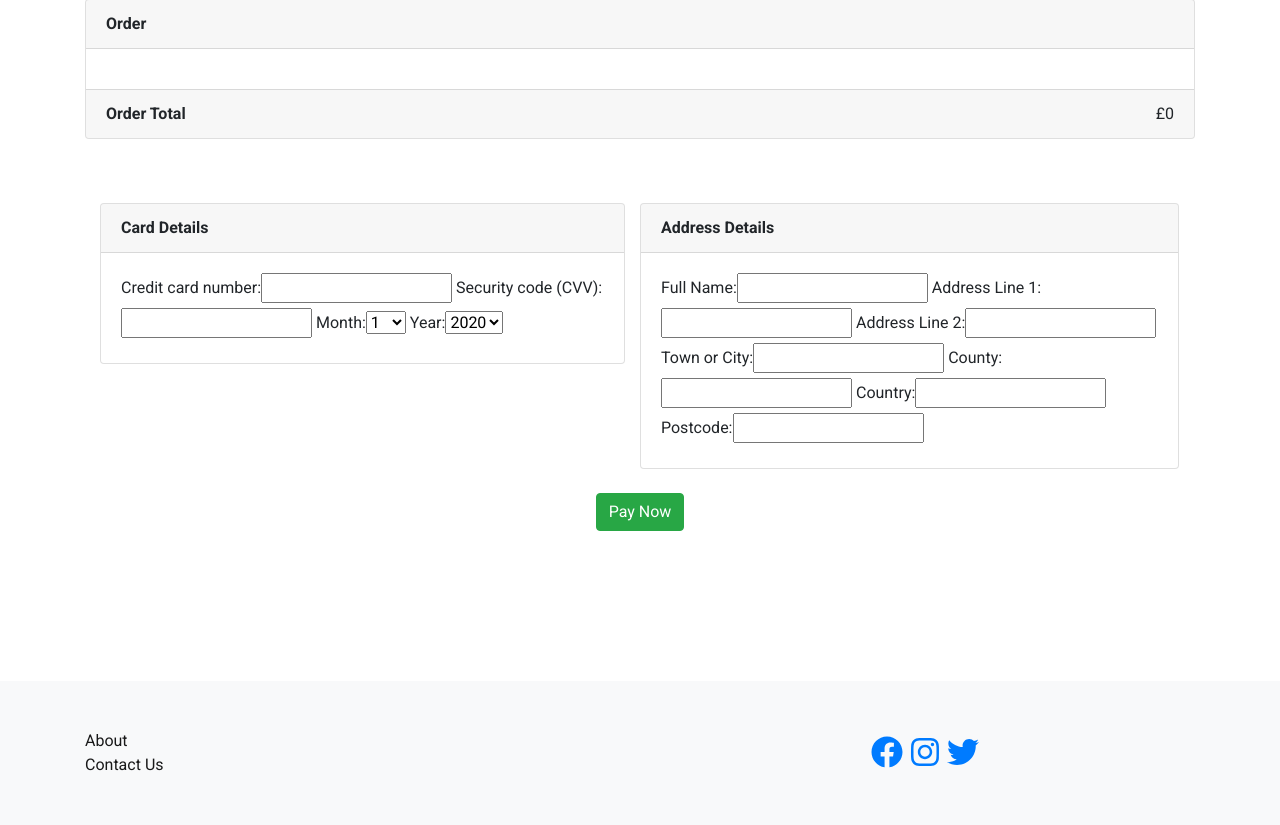
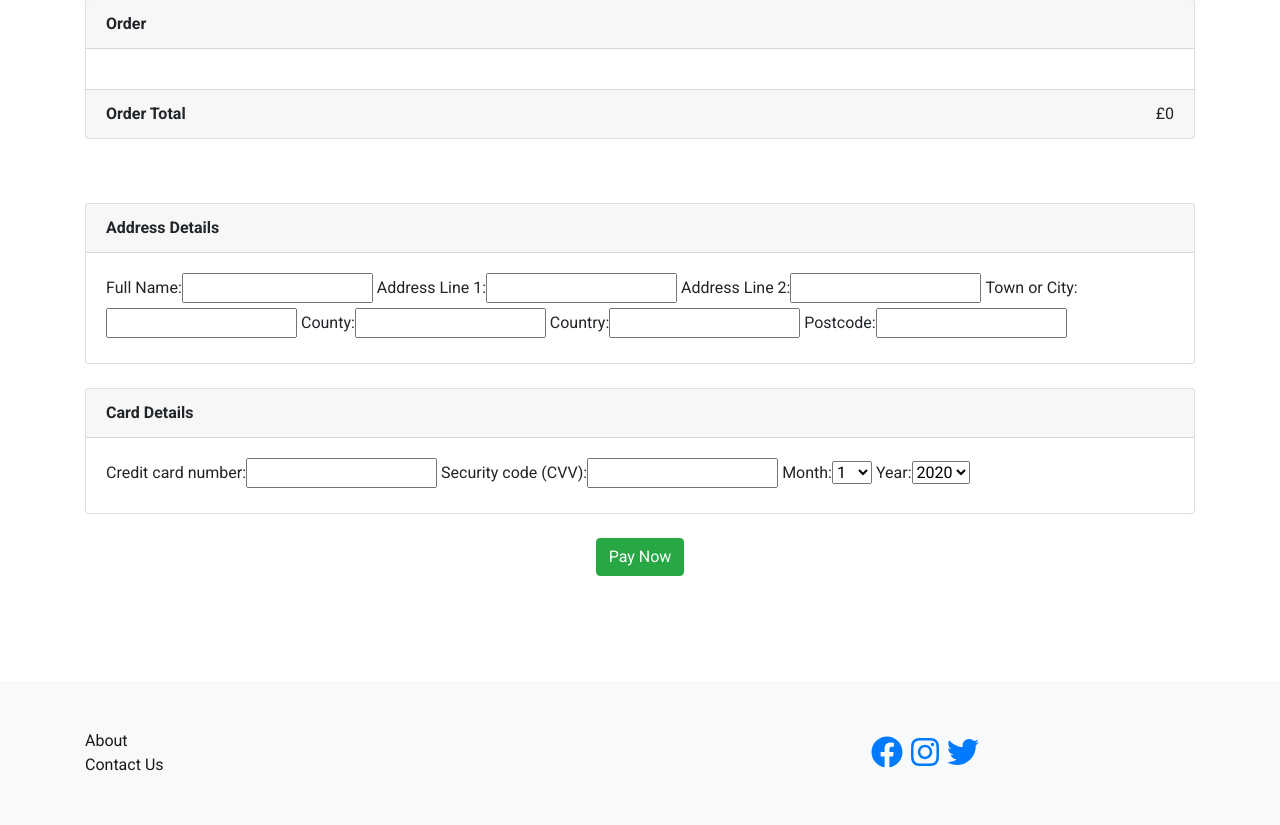
Before and after one commit to alexmortali/grapple, a Django app: page /checkout/payment/ in a window 1280 px wide. Shown: the part 223-1048 px from the top of the page. Run offline with Django 3.2, Linux system fonts and the light colour scheme; the visitor is signed in with stand-in values (Sample User, id 1); data that the repository does not hold is empty; some libraries are stand-ins or nearby versions.

Commit message:
Rearranged payment page to fix float left bug

```diff
--- a/checkout/templates/payment.html
+++ b/checkout/templates/payment.html
@@ -42,24 +42,24 @@
 
     <div class="row d-inline">
         <form role="form" method="post" id="payment-form" action="{% url 'checkout:payment' %}">
-            <div id="credit-card-errors" style="display:none">
+            <div id="credit-card-errors" style="display:block">
                 <div class="alert-message block-message error" id="stripe-error-message"></div>
             </div>
 
-            <div class="col-12 col-md-6 mt-4 float-left d-inline">
+            <div class="col-12 col-md-6 mt-4 d-inline pay-form">
                 <div class="card">
-                    <div class="card-header font-weight-bold">Card Details</div>
+                    <div class="card-header font-weight-bold">Address Details</div>
                     <div class="card-body">
-                        {{ payment_form|as_bootstrap }}
+                        {{ billing_address_form|as_bootstrap }}
                     </div>
                 </div>
             </div>
 
             <div class="col-12 col-md-6 d-inline">
-                <div class="card mr-3">
-                    <div class="card-header font-weight-bold">Address Details</div>
+                <div class="card">
+                    <div class="card-header font-weight-bold">Card Details</div>
                     <div class="card-body">
-                        {{ billing_address_form|as_bootstrap }}
+                        {{ payment_form|as_bootstrap }}
                     </div>
                 </div>
             </div>
```
